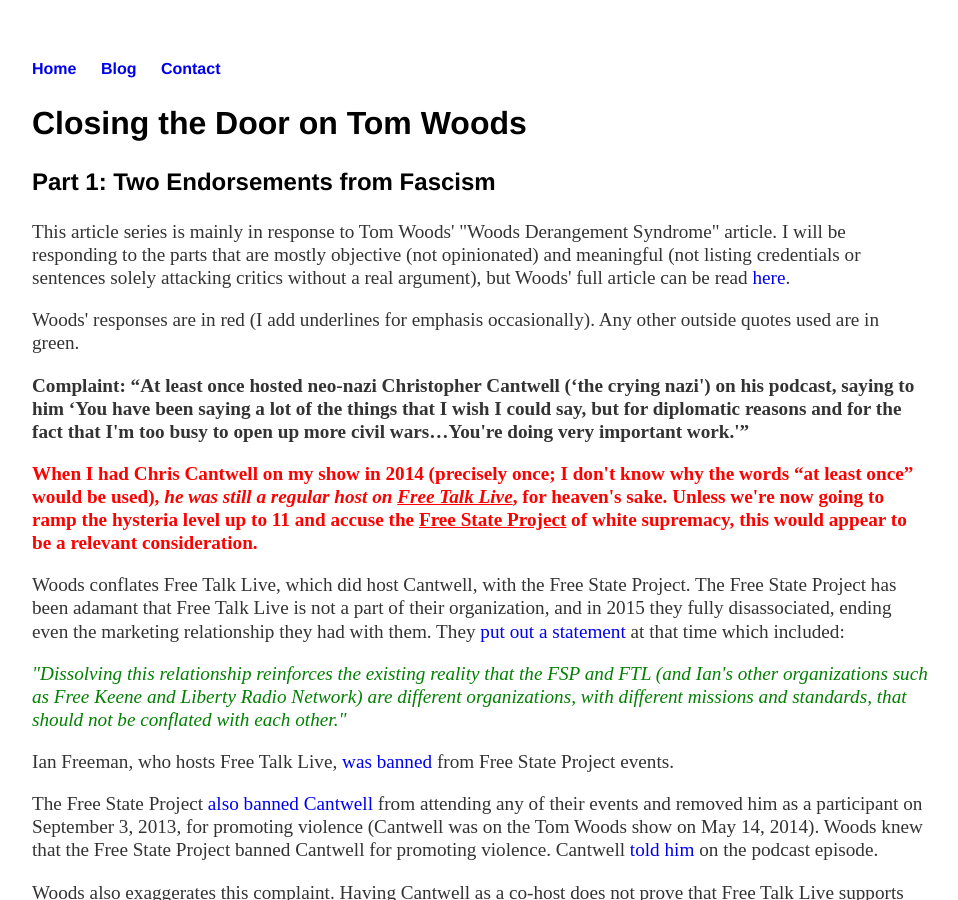
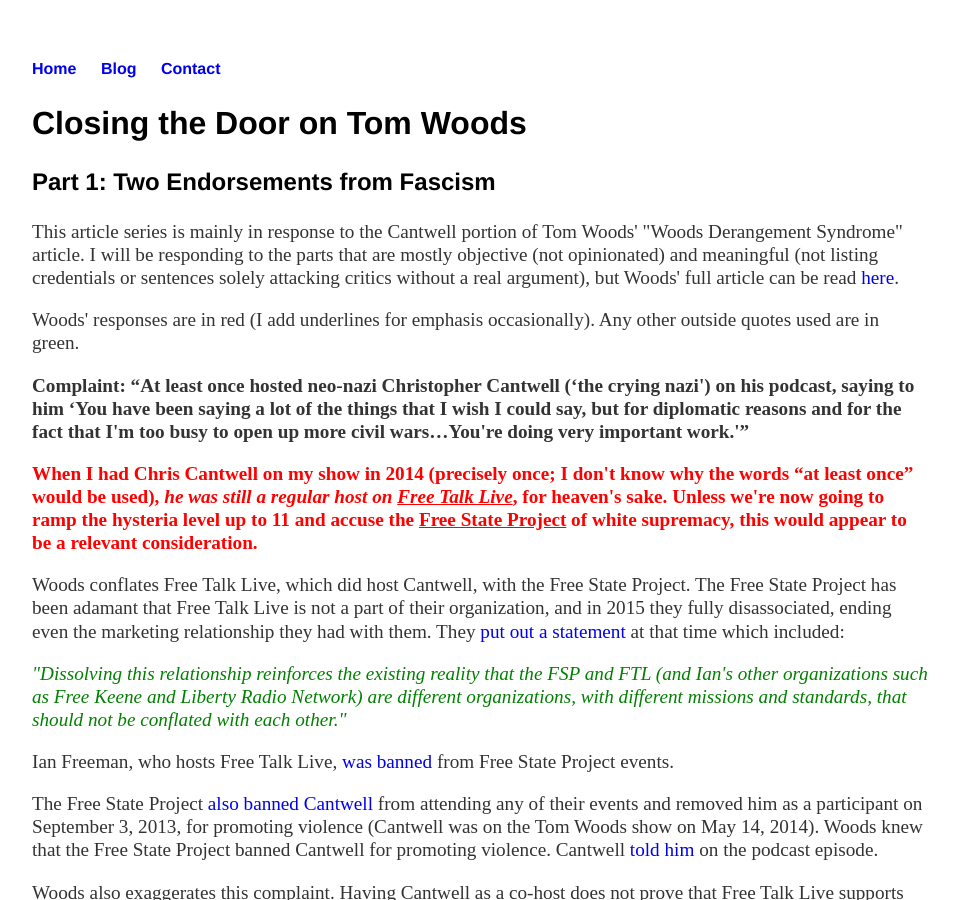
Before and after one commit to neoliberalcaucus/neoliberalcaucus.github.io, a Jekyll site: the page built from _posts/2020-06-17-chris-cantwell.md, in a window 1280 px wide and 900 px high. Shown: the whole window, without its empty margins (160-1118 px from the left). Built offline with Jekyll 4.4.1, drawn with Linux system fonts in a browser that asks for light colours.

Commit message:
Update 2020-06-17-chris-cantwell.md

```diff
--- a/_posts/2020-06-17-chris-cantwell.md
+++ b/_posts/2020-06-17-chris-cantwell.md
@@ -5,7 +5,7 @@
 <div class="article">
 <h2>Closing the Door on Tom Woods</h2>
 <h3>Part 1: Two Endorsements from Fascism</h3>
-<p>This article series is mainly in response to Tom Woods' "Woods Derangement Syndrome" article. I will be responding to the parts that are mostly objective (not opinionated) and meaningful (not listing credentials or sentences solely attacking critics without a real argument), but Woods' full article can be read <a href="https://tomwoods.com/woods-derangement-syndrome/">here</a>.</p>
+<p>This article series is mainly in response to the Cantwell portion of Tom Woods' "Woods Derangement Syndrome" article. I will be responding to the parts that are mostly objective (not opinionated) and meaningful (not listing credentials or sentences solely attacking critics without a real argument), but Woods' full article can be read <a href="https://tomwoods.com/woods-derangement-syndrome/">here</a>.</p>
 <p>Woods' responses are in red (I add underlines for emphasis occasionally). Any other outside quotes used are in green.</p>
 <p><strong>Complaint: &ldquo;At least once hosted neo-nazi Christopher Cantwell (&lsquo;the crying nazi') on his podcast, saying to him &lsquo;You have been saying a lot of the things that I wish I could say, but for diplomatic reasons and for the fact that I'm too busy to open up more civil wars&hellip;You're doing very important work.'&rdquo;</strong></p>
 <p><strong><span style="color: #ff0000;">When I had Chris Cantwell on my show in 2014 (precisely once; I don't know why the words &ldquo;at least once&rdquo; would be used), <em>he was still a regular host on <span style="text-decoration: underline;">Free Talk Live</span></em>, for heaven's sake. Unless we're now going to ramp the hysteria level up to 11 and accuse the <span style="text-decoration: underline;">Free State Project</span> of white supremacy, this would appear to be a relevant consideration.</span></strong></p>
```
